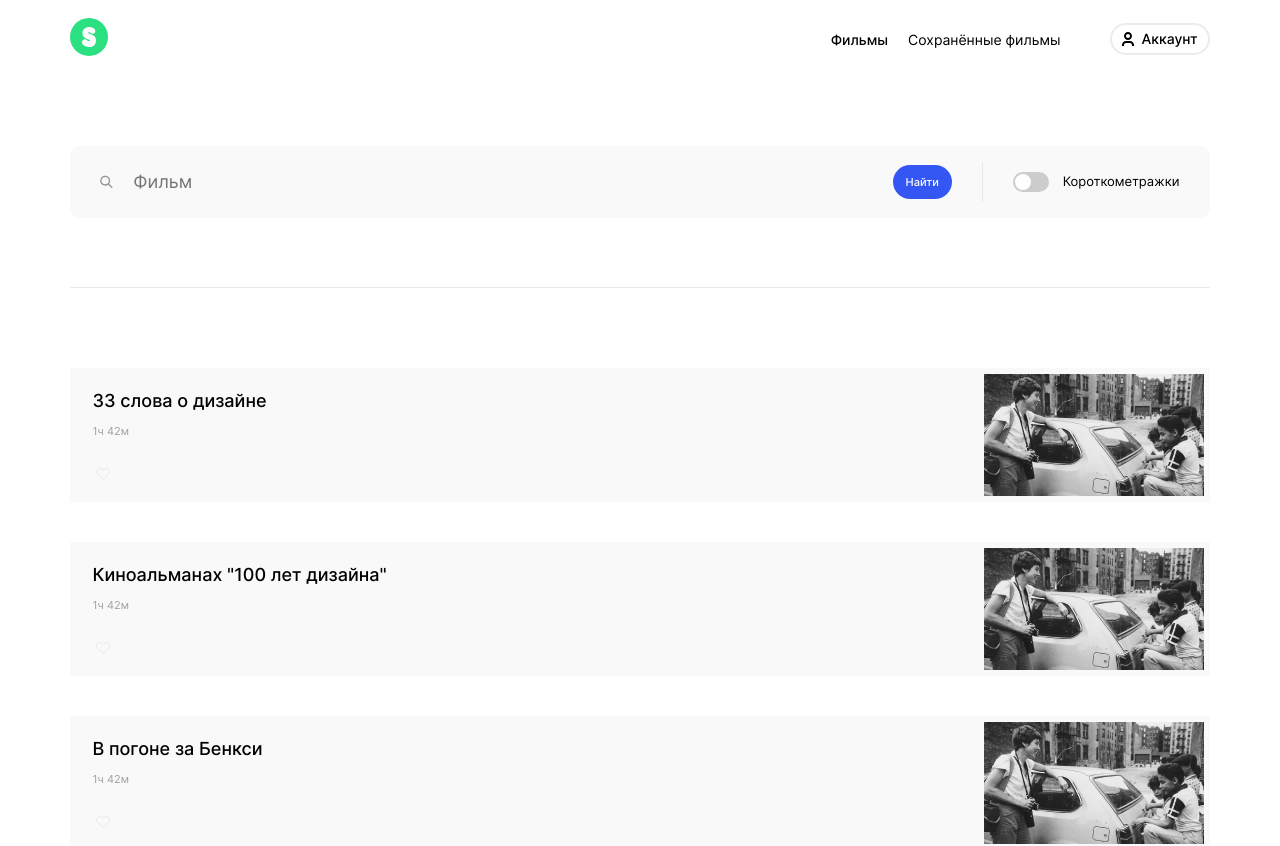
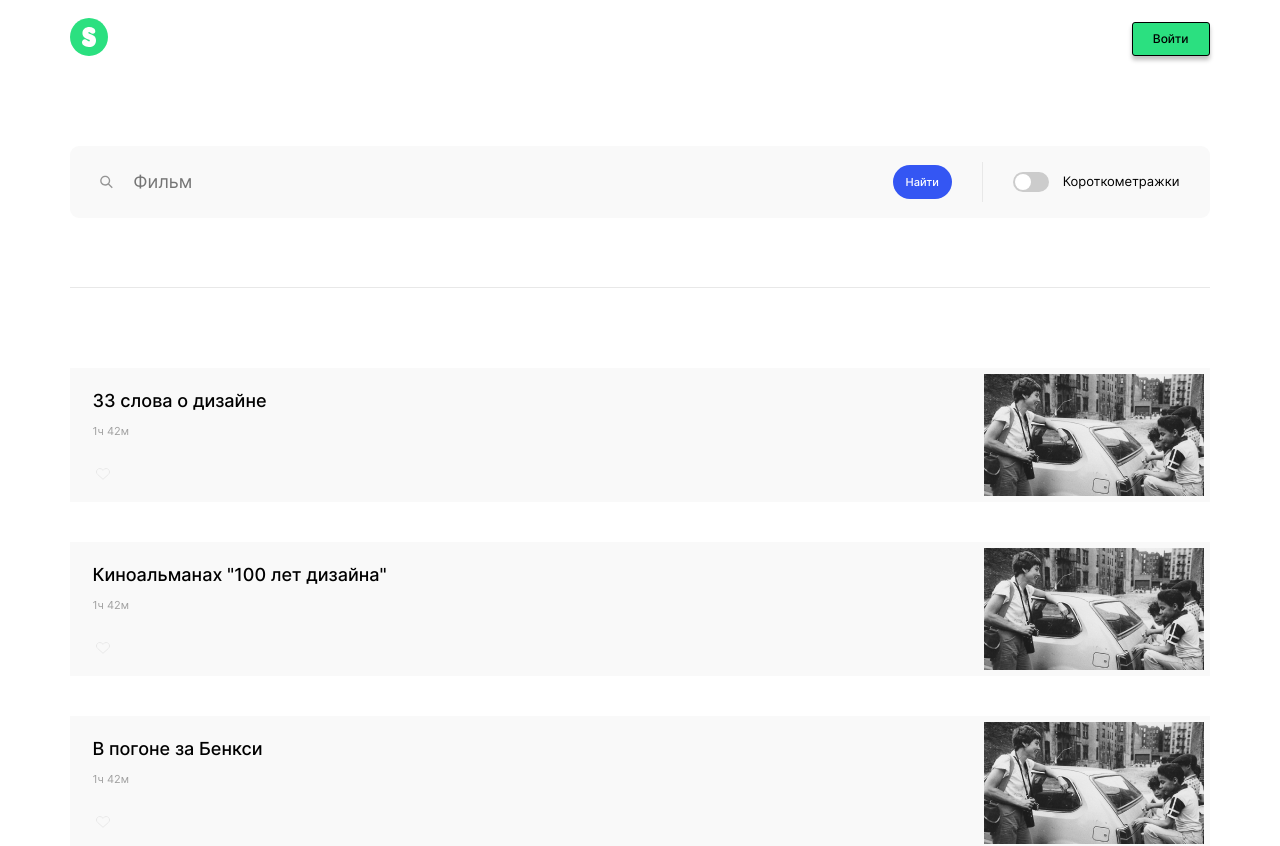
Before and after one commit to muravevanastya/movies-explorer-frontend, a React (Create React App) app: page /movies in a window 1280 px wide. Shown: the top 846 px of the page. Built offline with nearby package versions, Linux system fonts and the light colour scheme.

Commit message:
реализовала изменение панели навигации в хедере

```diff
--- a/src/components/App/App.jsx
+++ b/src/components/App/App.jsx
@@ -10,6 +10,8 @@ import NotFound from '../NotFound/NotFound';
 import * as auth from '../../utils/Auth';
 import { CurrentUserContext } from '../../contexts/CurrentUserContext';
 import { api } from '../../utils/MainApi';
+import Header from '../Header/Header';
+import Footer from '../Footer/Footer';
 
 function App() {
   const navigate = useNavigate()
@@ -30,7 +32,7 @@ function App() {
             setCurrentUser(res.user)
             setIsLoggedIn(true);
             setEmail(res.email);
-            navigate('/', { replace: true })
+            // navigate('/', { replace: true })
           }
         })
         .catch(err => console.log(err));
@@ -82,18 +84,41 @@ function App() {
       <div className="page">
         <Routes>
           <Route path='/'
-            element={<Main />}
+            element={
+              <>
+              <Header isLoggedIn={isLoggedIn} />
+              <Main />
+              <Footer />
+              </>
+            }
           />
           <Route path='/movies'
-            element={<Movies />}
+            element={
+              <>
+              <Header isLoggedIn={isLoggedIn} />
+              <Movies />
+              <Footer />
+              </>
+            }
           />
           <Route path='/saved-movies'
-            element={<SavedMovies />}
+            element={
+              <>
+              <Header isLoggedIn={isLoggedIn} />
+              <SavedMovies />
+              <Footer />
+              </>
+            }
           />
           <Route path='/profile'
-            element={<Profile
-            handleSignOut={handleSignOut}
-          />}
+            element={
+              <>
+              <Header isLoggedIn={isLoggedIn} />
+              <Profile
+                handleSignOut={handleSignOut}
+              />
+              </>
+            }
           />
           <Route path='/signin'
             element={<Login
--- a/src/components/BurgerMenu/BurgerMenu.css
+++ b/src/components/BurgerMenu/BurgerMenu.css
@@ -1,7 +1,3 @@
-.burger-menu-hidden {
-  display: none;
-}
-
 .burger-menu__button {
   position: absolute;
   background: url('../../images/burger-menu-button.svg');
@@ -117,12 +113,6 @@
   transition: .2s ease-in-out;
 }
 
-@media screen and (min-width: 770px) {
-  .burger-menu  {
-    display: none;
-  }
-}
-
 @media screen and (max-width: 500px) {
   .burger-menu__navigation {
     width: 100%;
--- a/src/components/BurgerMenu/BurgerMenu.jsx
+++ b/src/components/BurgerMenu/BurgerMenu.jsx
@@ -1,11 +1,10 @@
 import React, { useState } from "react";
 import './BurgerMenu.css';
-import { Link, useLocation } from 'react-router-dom';
+import { Link } from 'react-router-dom';
 import accountIcon from '../../images/account-icon.svg';
 import closeButton from '../../images/close-btn.svg';
 
 function BurgerMenu() {
-  const location = useLocation();
   const [isMenuOpen, setIsMenuOpen] = useState(false);
 
   const handleMenuOpen = () => {
@@ -17,7 +16,7 @@ function BurgerMenu() {
   };
 
   return (
-    <div className={`${location.pathname === '/' ? 'burger-menu-hidden' : 'burger-menu'}`}>
+    <div className='burger-menu'>
       <button className='burger-menu__button' onClick={handleMenuOpen}></button>
       <div className={`burger-menu__content ${isMenuOpen ? 'burger-menu__content-active' : ''}`} >
         <img className='burger-menu__close-button' src={closeButton} alt='Закрыть меню' onClick={handleMenuClose}/>
--- a/src/components/Header/Header.jsx
+++ b/src/components/Header/Header.jsx
@@ -5,8 +5,20 @@ import Navigation from '../Navigation/Navigation';
 import { Link, useLocation } from 'react-router-dom';
 import BurgerMenu from '../BurgerMenu/BurgerMenu';
 
-function Header() {
+function Header({ isLoggedIn }) {
   const location = useLocation();
+  const [width, setWidth] = React.useState(window.innerWidth);
+
+  const updateWidth = () => {
+    setWidth(window.innerWidth);
+  };
+
+  React.useEffect(() => {
+    window.addEventListener('resize', updateWidth);
+    return () => window.removeEventListener('resize', updateWidth);
+  });
+
+  const isMobile = width <= 768;
 
   return (
     <header className={`header ${location.pathname !== '/' ? 'header__loggedin' : ''}`}>
@@ -14,8 +26,9 @@ function Header() {
         <Link to='/'>
           <img className="header__logo" src={logo} alt="Логотип" />
         </Link>
-        <Navigation />
-        <BurgerMenu />
+        {isLoggedIn && isMobile && <BurgerMenu/>}
+        {isLoggedIn && !isMobile && <Navigation isLoggedIn={isLoggedIn}/>}
+        {!isLoggedIn && <Navigation/>}
       </div>
     </header>
   )
--- a/src/components/Main/Main.jsx
+++ b/src/components/Main/Main.jsx
@@ -3,13 +3,9 @@ import AboutProject from "../AboutProject/AboutProject";
 import Techs from "../Techs/Techs";
 import AboutMe from "../AboutMe/AboutMe";
 import Portfolio from "../Portfolio/Portfolio";
-import Header from '../Header/Header';
-import Footer from '../Footer/Footer';
 
 function Main() {
   return (
-    <>
-    <Header/>
     <main className="main">
       <Promo />
       <AboutProject />
@@ -17,8 +13,6 @@ function Main() {
       <AboutMe />
       <Portfolio />
     </main>
-    <Footer/>
-    </>
   )
 }
 
--- a/src/components/Movies/Movies.jsx
+++ b/src/components/Movies/Movies.jsx
@@ -1,21 +1,15 @@
 import './Movies.css';
 import SearchForm from '../SearchForm/SearchForm';
 import MoviesCardList from '../MoviesCardList/MoviesCardList';
-import Header from '../Header/Header';
-import Footer from '../Footer/Footer';
 
-function Movies() {
+function Movies({ isLoggedIn }) {
   return (
-    <>
-    <Header/>
     <main className='movies'>
       <SearchForm />
       <section className='movies-cards'>
         <MoviesCardList />
       </section>
     </main>
-    <Footer/>
-    </>
   )
 }
 
--- a/src/components/Navigation/Navigation.css
+++ b/src/components/Navigation/Navigation.css
@@ -82,10 +82,6 @@
 }
 
 @media screen and (max-width: 769px) {
-  .navigation__list-hidden {
-    display: none;
-  }
-
   .navigation__list-item-signin {
     border: none;
     box-shadow: 0px 0px 0px rgba(0, 0, 0, 0);
--- a/src/components/Navigation/Navigation.jsx
+++ b/src/components/Navigation/Navigation.jsx
@@ -1,14 +1,12 @@
 import React from 'react';
-import { Link, useLocation } from 'react-router-dom';
+import { Link } from 'react-router-dom';
 import './Navigation.css';
 import accountIcon from '../../images/account-icon.svg'
 
-function Navigation() {
-  const location = useLocation();
-
+function Navigation({ isLoggedIn }) {
   return (
     <nav className='navigation'>
-      {location.pathname === '/' ? (
+      {!isLoggedIn ? (
         <ul className='navigation__list'>
           <li className='navigation__list-item'>
             <Link to='/signup' className='navigation__list-item-signup'>Регистрация</Link>
--- a/src/components/Profile/Profile.jsx
+++ b/src/components/Profile/Profile.jsx
@@ -1,11 +1,8 @@
 import './Profile.css';
-import Header from '../Header/Header';
 import { Link } from 'react-router-dom';
 
 function Profile({ handleSignOut }) {
   return (
-    <>
-    <Header/>
     <main className='profile'>
       <h2 className='profile__title'>Привет, Анастасия!</h2>
       <form className='profile__form'>
@@ -27,7 +24,6 @@ function Profile({ handleSignOut }) {
         </div>
       </form>
     </main>
-    </>
   )
 }
 
--- a/src/components/SavedMovies/SavedMovies.jsx
+++ b/src/components/SavedMovies/SavedMovies.jsx
@@ -1,12 +1,12 @@
-import Movies from "../Movies/Movies";
+import MoviesCardList from "../MoviesCardList/MoviesCardList";
+import SearchForm from "../SearchForm/SearchForm";
 
 function SavedMovies() {
   return (
-    <>
     <main className='saved-movies'>
-      <Movies />
+      <SearchForm/>
+      <MoviesCardList />
     </main>
-    </>
   )
 }
 
```
Lines whose indentation alone changed are shown as unchanged.
